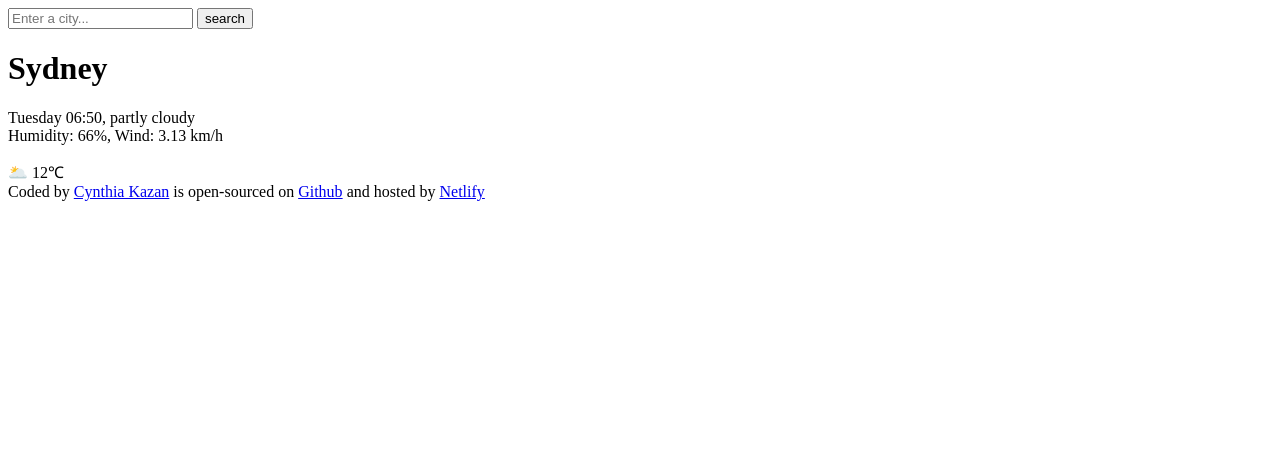
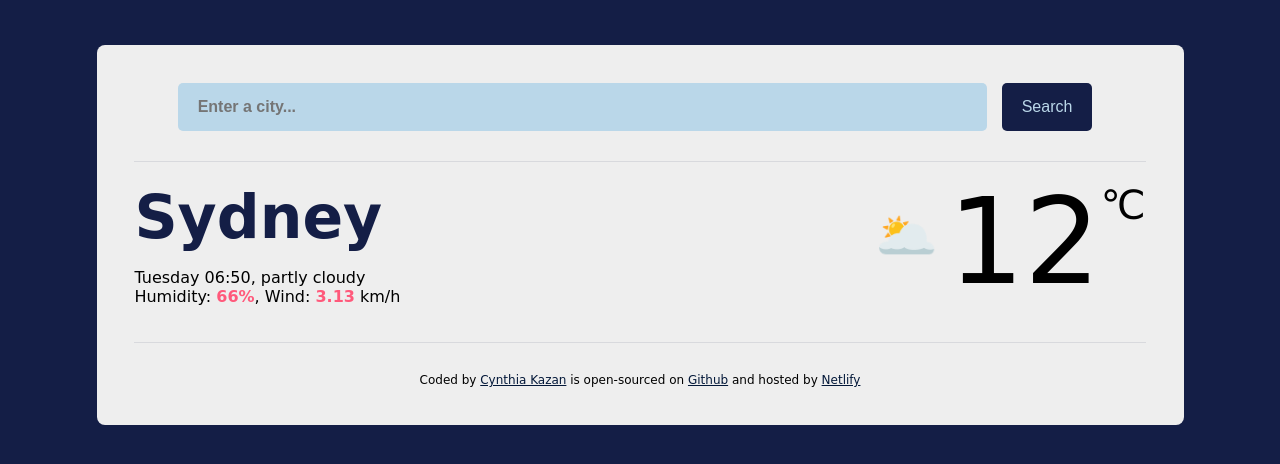
Before and after one commit to fiftyshaddygirl/Vanila-weather-forecast, a plain HTML site: page index.html in a window 1280 px wide. Drawn offline with Linux system fonts and the light colour scheme; a web font is replaced by a local one.

Commit message:
added basic CSS

```diff
--- a/index.html
+++ b/index.html
@@ -3,22 +3,43 @@
   <head>
     <meta charset="UTF-8" />
     <meta name="viewport" content="width=device-width, initial-scale=1.0" />
+    <link rel="stylesheet" href="src/style.css" />
+
+    <link rel="preconnect" href="https://fonts.googleapis.com" />
+    <link rel="preconnect" href="https://fonts.gstatic.com" crossorigin />
+    <link
+      href="https://fonts.googleapis.com/css2?family=Delius&display=swap"
+      rel="stylesheet"
+    />
     <title>Vanilla weather app</title>
   </head>
-  <form>
-    <input type="search" placeholder="Enter a city..." required />
-    <input type="submit" value="search" />
+  <body>
+    <div class="template">
+      <form class="search-bar">
+        <input
+          type="search"
+          placeholder="Enter a city..."
+          required
+          class="search-city"
+        />
+        <input type="submit" value="Search" class="search-button" />
       </form>
       <main>
+        <div class="temperature-data">
           <div>
-      <h1>Sydney</h1>
+            <h1 class="city">Sydney</h1>
             <p>
               Tuesday 06:50, partly cloudy
               <br />
-        Humidity: 66%, Wind: 3.13 km/h
+              Humidity: <strong>66%</strong>, Wind: <strong>3.13</strong> km/h
             </p>
           </div>
-    <div>🌥️ 12℃</div>
+          <div class="value-container">
+            <span class="icon">🌥️</span>
+            <span class="temp-value">12</span>
+            <span class="unit">℃</span>
+          </div>
+        </div>
       </main>
       <footer>
         Coded by
@@ -37,5 +58,6 @@
           Netlify</a
         >
       </footer>
-  <body></body>
+    </div>
+  </body>
 </html>
--- /dev/null
+++ b/src/style.css
@@ -0,0 +1,91 @@
+body {
+  background-color: #141e46;
+  font-family: "Delius", cursive;
+}
+
+a {
+  color: #031839;
+  transition: all 200ms ease;
+}
+
+a:hover {
+  color: #ff597b;
+}
+
+main {
+  padding: 10px 0 20px;
+  margin: 30px 0;
+  border-top: 1px solid rgba(20, 30, 70, 0.1);
+  border-bottom: 1px solid rgba(20, 30, 70, 0.1);
+}
+.template {
+  background-color: #eeeeee;
+  max-width: 80%;
+  border-radius: 8px;
+  margin: 45px auto;
+  padding: 3%;
+}
+
+.search-bar {
+  text-align: center;
+}
+.search-city {
+  background-color: #bad7e9;
+  color: #ff597b;
+  font-weight: 600;
+  border: none;
+  border-radius: 5px;
+  padding: 15px 20px;
+  font-size: 16px;
+  width: 80%;
+  margin: 0 auto;
+}
+
+.search-button {
+  background-color: #141e46;
+  color: #bad7e9;
+  border: none;
+  border-radius: 5px;
+  padding: 15px 20px;
+  font-size: 16px;
+  margin: 0 10px auto;
+}
+
+.temperature-data {
+  display: flex;
+  justify-content: space-between;
+}
+
+.city {
+  color: #141e46;
+  font-size: 60px;
+  margin: 10px 0 0 0;
+}
+
+.temperature-data strong {
+  color: #ff597b;
+}
+
+.value-container {
+  display: flex;
+}
+
+.icon {
+  font-size: 50px;
+  margin-top: 35px;
+}
+
+.temp-value {
+  font-size: 120px;
+  margin-left: 10px;
+}
+
+.unit {
+  font-size: 40px;
+  margin-top: 10px;
+}
+
+footer {
+  text-align: center;
+  font-size: 12px;
+}
```
Lines whose indentation alone changed are shown as unchanged.
